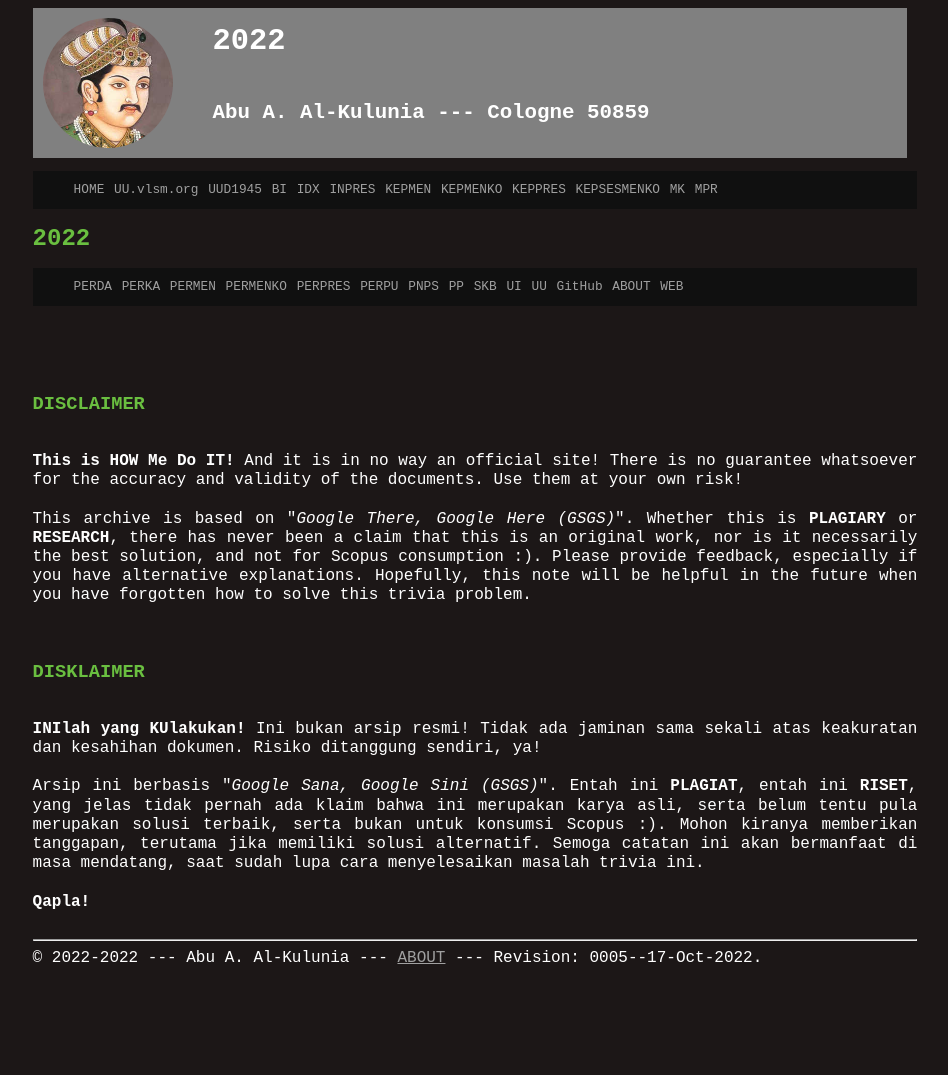
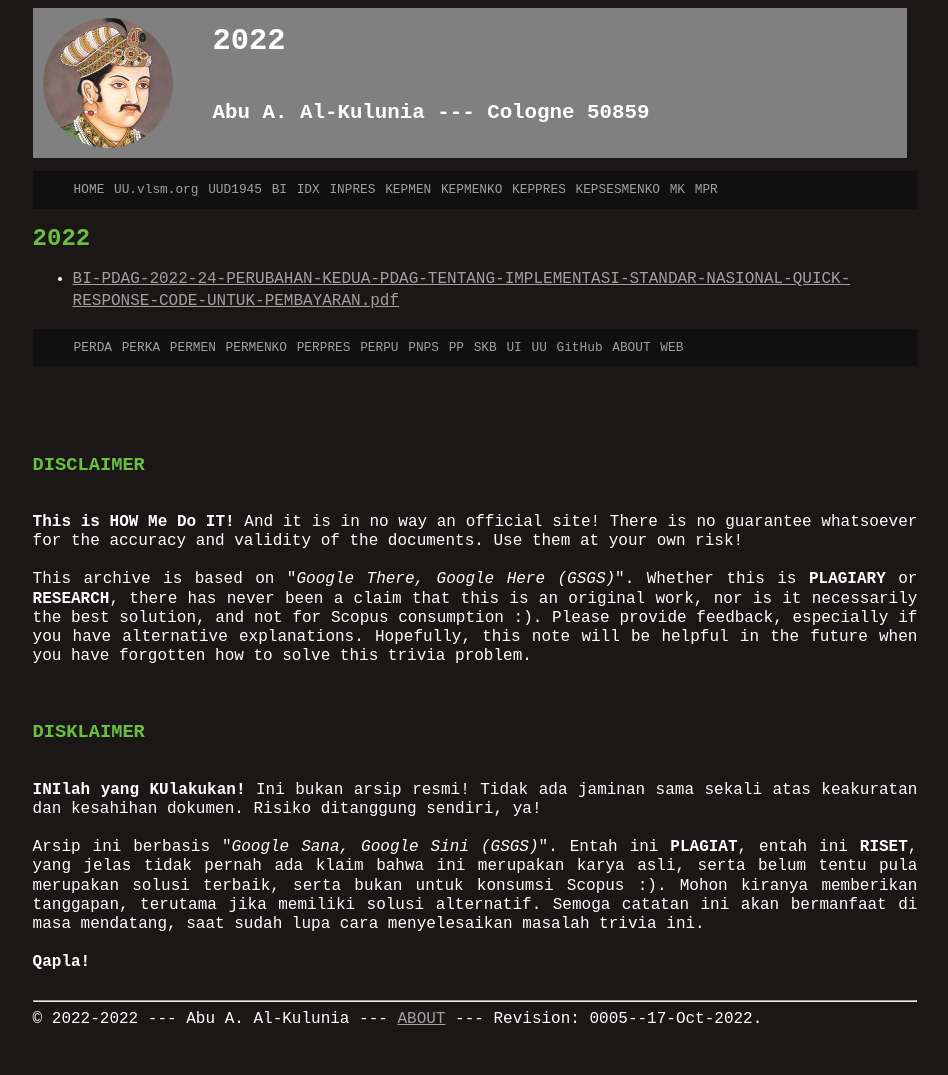
Before and after one commit to UUPPRI/2022, a Jekyll site: the page built from BI/index.md, in a window 1280 px wide. Shown: the whole page, without its empty margins (165-1113 px from the left). Built offline with Jekyll 4.4.1, drawn with Linux system fonts in a browser that asks for light colours; our own code applies the rules of GitHub Pages for plain Markdown files; before the commit the page ends 1015 px from its top, so only the background shows below that.

Commit message:
new file:   BI/BI-PDAG-2022-24-PERUBAHAN-KEDUA-PDAG-TENTANG-IMPLEMENTASI-STANDAR-NASIONAL-QUICK-RESPONSE-CODE-UNTUK-PEMBAYARAN.pdf

```diff
--- a/BI/index.md
+++ b/BI/index.md
@@ -2,3 +2,4 @@
 layout: "layout"
 ---
 # 2022
+* [BI-PDAG-2022-24-PERUBAHAN-KEDUA-PDAG-TENTANG-IMPLEMENTASI-STANDAR-NASIONAL-QUICK-RESPONSE-CODE-UNTUK-PEMBAYARAN.pdf](BI-PDAG-2022-24-PERUBAHAN-KEDUA-PDAG-TENTANG-IMPLEMENTASI-STANDAR-NASIONAL-QUICK-RESPONSE-CODE-UNTUK-PEMBAYARAN.pdf)
```
Also changed, not shown: 00-README-ls-alR.md (+1 -0 lines), 1 other file.
